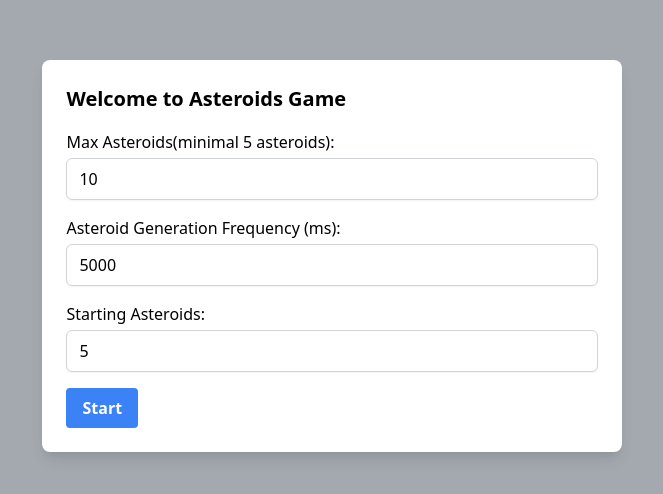
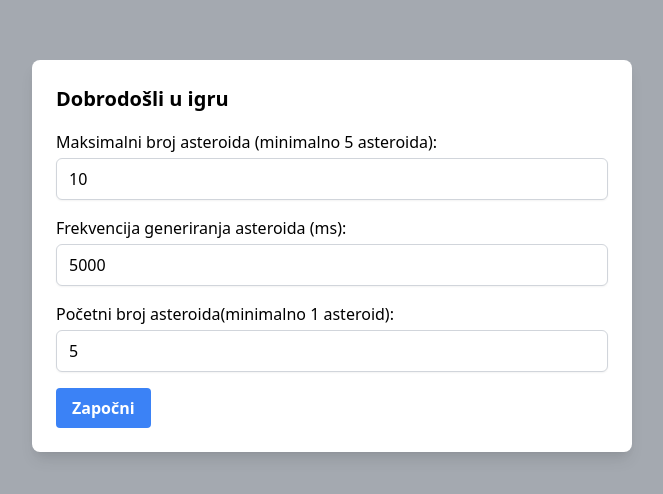
Before and after one commit to mironleko/webProject3, a Next.js app: page / in a window 1280 px wide. Shown: the part 144-638 px from the top of the page, without its empty margins (308-971 px from the left). Built offline with nearby package versions, Linux system fonts and the light colour scheme.

Commit message:
Changed language

```diff
--- a/pages/index.tsx
+++ b/pages/index.tsx
@@ -308,7 +308,7 @@ export default function Home() {
       {showStartModal && (
         <div className={styles.modalBackground}>
           <div className={styles.modalContent}>
-            <h2 className={styles.modalTitle}>{gameOver ? "Game Over" : "Welcome to Asteroids Game"}</h2>
+          <h2 className={styles.modalTitle}>{gameOver ? "Kraj igre" : "Dobrodošli u igru"}</h2>
             {gameOver && (
               <>
                 <p className="mb-2">Current Time: {formatTime(currentUsersTime)}</p>
@@ -317,7 +317,7 @@ export default function Home() {
             )}
             <form className="space-y-4">
               <label className={styles.modalLabel}>
-                <span>Max Asteroids(minimal 5 asteroids):</span>
+              <span>Maksimalni broj asteroida (minimalno 5 asteroida):</span>
                 <input
                   type="number"
                   name="maxAsteroids"
@@ -328,7 +328,7 @@ export default function Home() {
                 />
               </label>
               <label className={styles.modalLabel}>
-                <span>Asteroid Generation Frequency (ms):</span>
+              <span>Frekvencija generiranja asteroida (ms):</span>
                 <input
                   type="number"
                   name="asteroidFrequency"
@@ -339,7 +339,7 @@ export default function Home() {
                 />
               </label>
               <label className={styles.modalLabel}>
-                <span>Starting Asteroids:</span>
+              <span>Početni broj asteroida(minimalno 1 asteroid):</span>
                 <input
                   type="number"
                   value={startingAsteroids}
@@ -353,7 +353,7 @@ export default function Home() {
               onClick={startGame}
               className={styles.modalButton}
             >
-              {gameOver ? "Restart" : "Start"}
+          {gameOver ? "Ponovno kreni" : "Započni"}
             </button>
           </div>
         </div>
```
